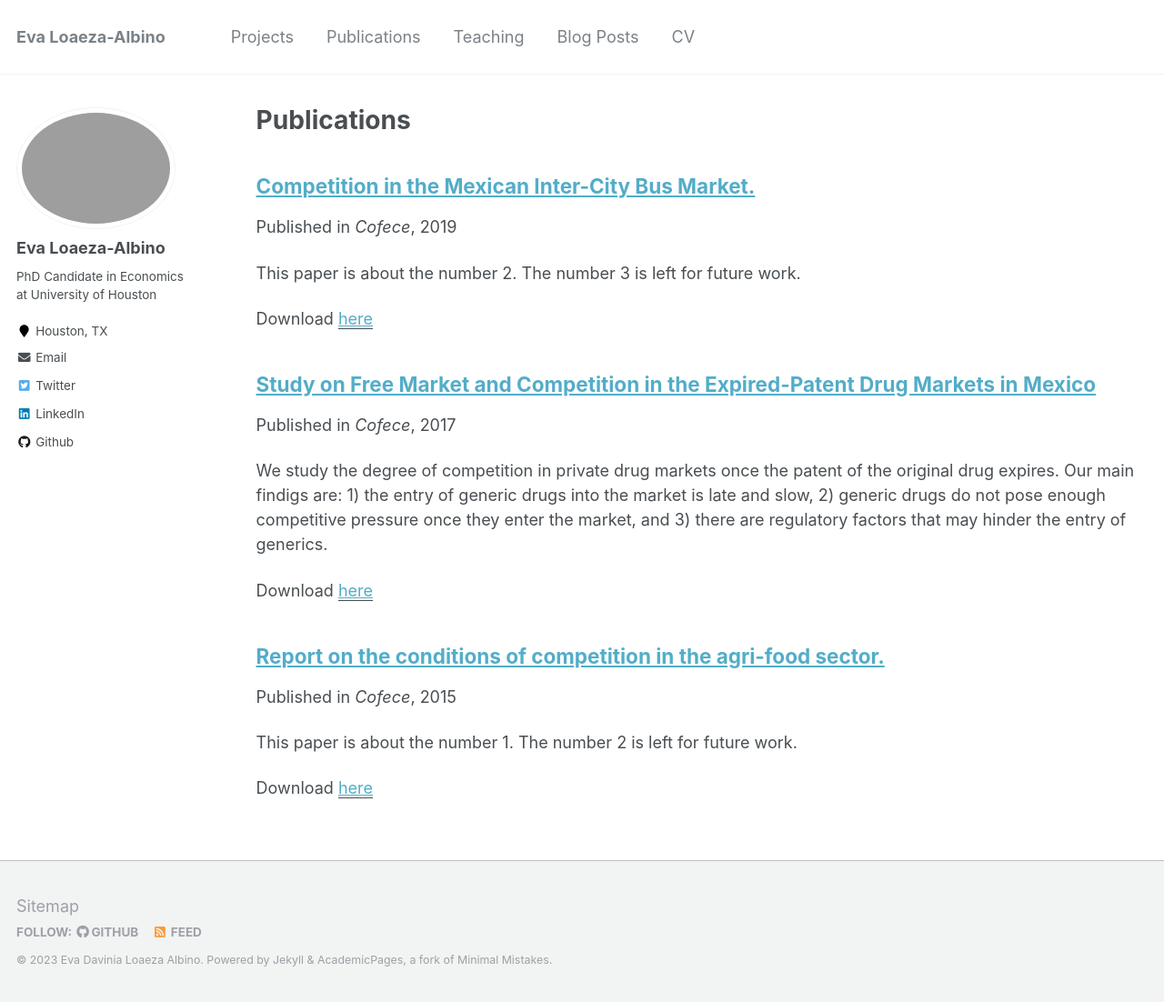
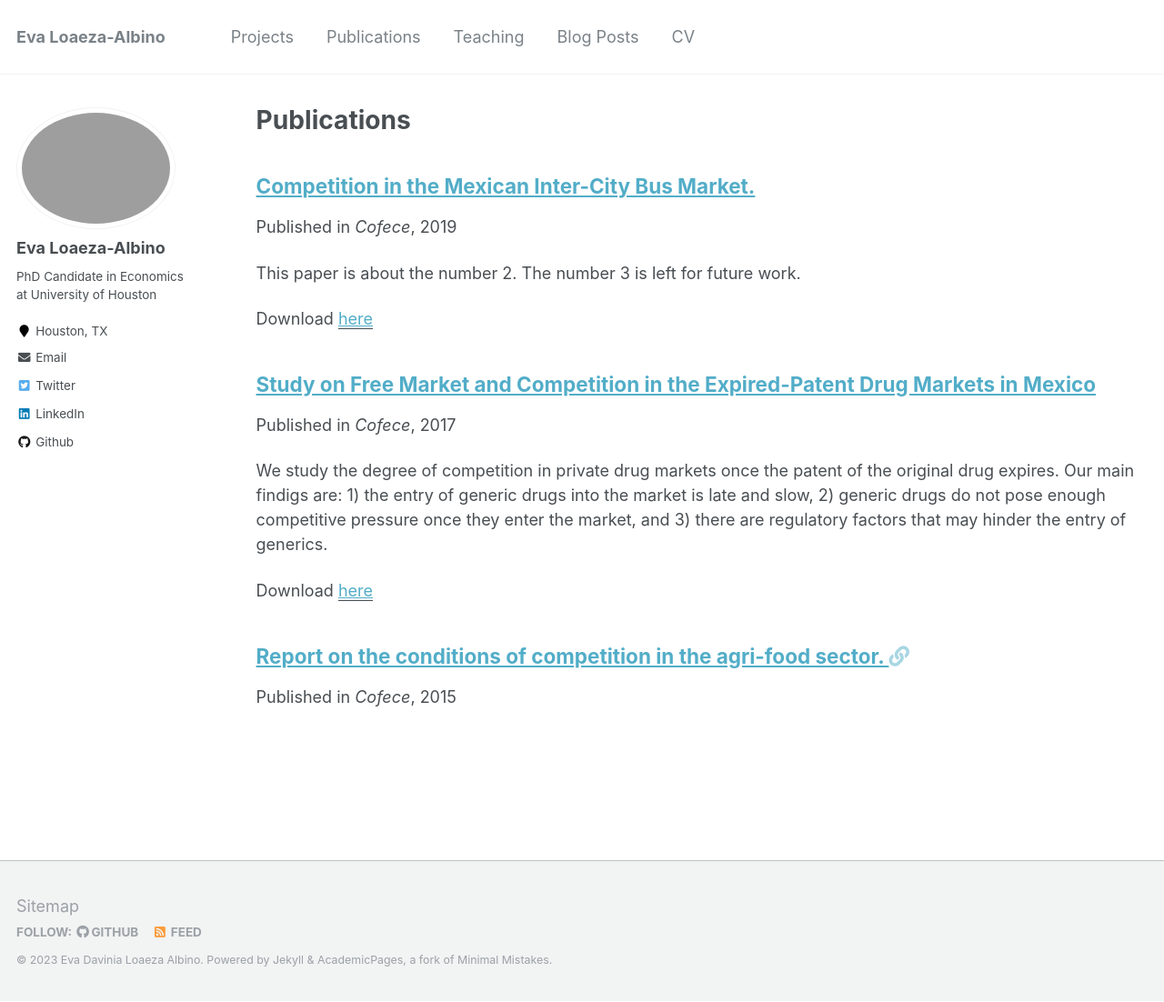
Before and after one commit to evaloaeza/evaloaeza.github.io, a Jekyll site: the page built from _pages/publications.md, in a window 1280 px wide and 1102 px high. Shown: the whole window at 91% size. Built offline with Jekyll 4.4.1, drawn with Linux system fonts in a browser that asks for light colours.

Commit message:
Update 2009-10-01-paper-title-number-1.md

```diff
--- a/_publications/2009-10-01-paper-title-number-1.md
+++ b/_publications/2009-10-01-paper-title-number-1.md
@@ -2,9 +2,9 @@
 title: "Report on the conditions of competition in the agri-food sector."
 collection: publications
 permalink: /publication/2009-10-01-paper-title-number-1
-excerpt: 'This paper is about the number 1. The number 2 is left for future work.'
 date: 2015-10-01
 venue: 'Cofece'
-paperurl: 'https://www.cofece.mx/reporte-sobre-las-condiciones-de-competencia-en-el-sector-agroalimentario-2/'
+paperurl:
+link: 'https://www.cofece.mx/reporte-sobre-las-condiciones-de-competencia-en-el-sector-agroalimentario-2/'
 
 ---
```
